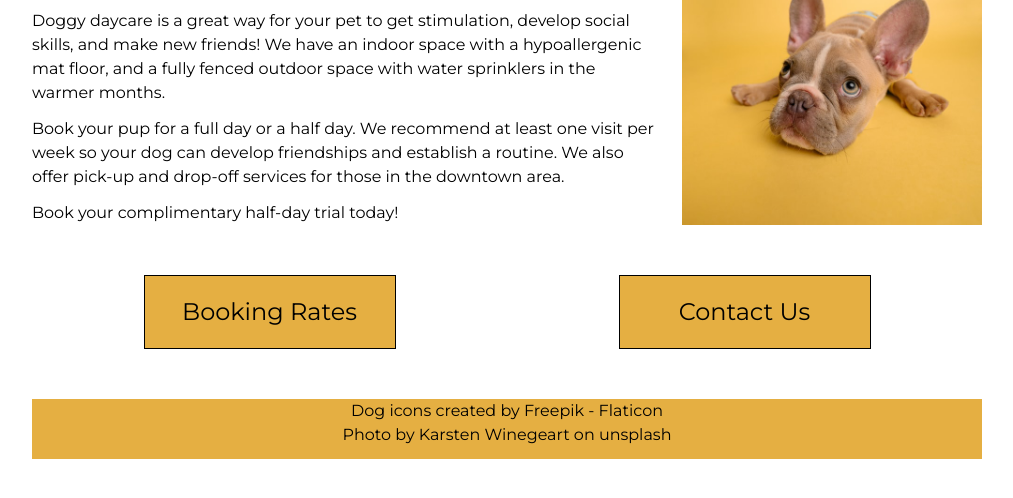
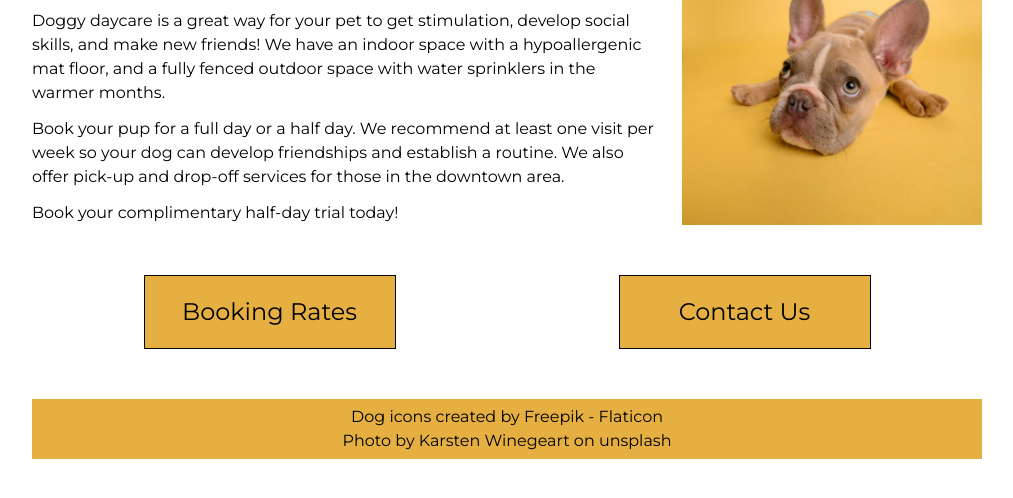
Before and after one commit to magdalenabrinas/cprg_assignment3, a plain HTML site: page index.html in a window 1280 px wide. Shown: the part 250-748 px from the top of the page, without its empty margins (133-1146 px from the left). Drawn offline with Linux system fonts and the light colour scheme.

Commit message:
Fixed footer alignment

```diff
--- a/styles/styles.css
+++ b/styles/styles.css
@@ -112,7 +112,7 @@ footer a:hover {
     - the header is 150px tall.
     - the header image is 100px wide and tall with 25px of space above, below, and on its left, and the top-level heading is centered in the remaining width.
     - there will be 25px of space between the header and main, and 50px of space between main and footer.
-    - the footer will be 60px tall, have a font-weight of 200, and the text within will be centered vertically and horizontally. << ARDAX TODO - centering
+    - the footer will be 60px tall, have a font-weight of 200, and the text within will be centered vertically and horizontally.
 */
 header {
     background-color: #E5AF42;
@@ -125,7 +125,10 @@ footer {
     margin-top: 50px;
     height: 60px;
     font-weight: 200px;
-    text-align: center;
+    display: flex;
+    flex-direction: column;
+    justify-content: center;
+    align-items: center;
     /* padding: 10px; */
 }
 
@@ -135,10 +138,6 @@ header img{
     margin-top: 25px;
     margin-bottom: 25px;
     margin-left: 25px;
-}
-
-.about-us {
-    /* align-items: flex-start; */
 }
 
 
```
